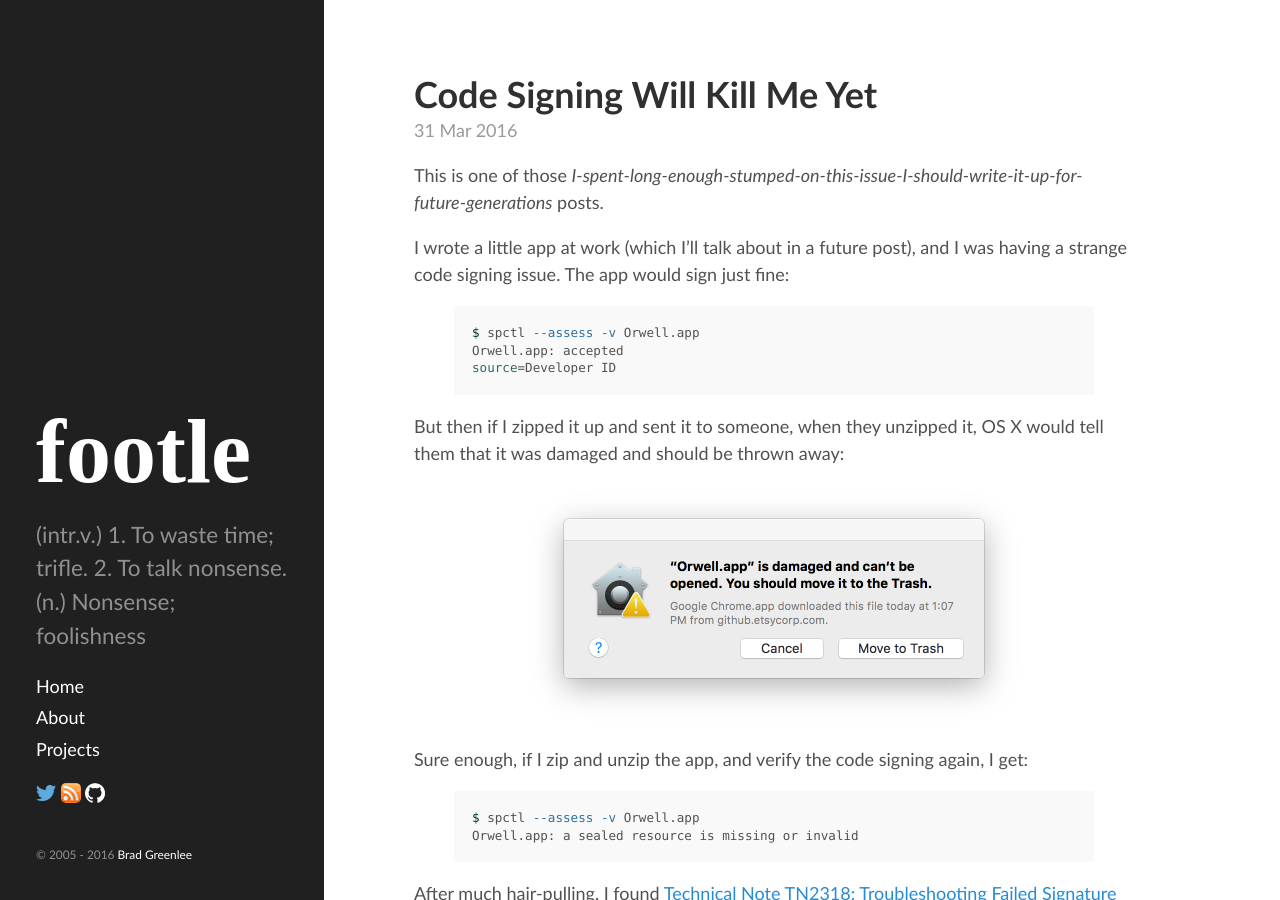
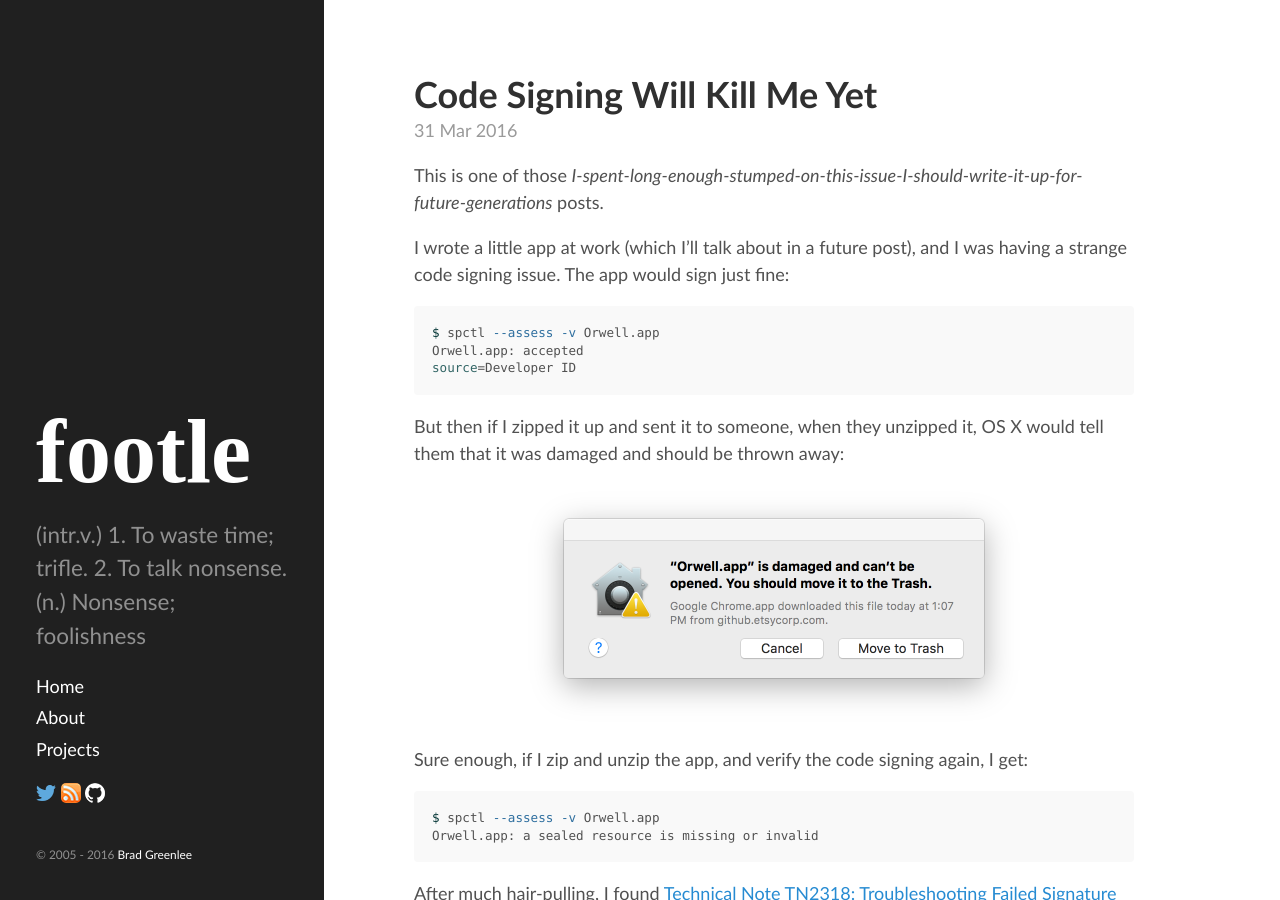
Before and after one commit to bgreenlee/bgreenlee.github.io, a Jekyll site: the page built from _posts/2016-03-31-code-signing-will-kill-me-yet.md, in a window 1280 px wide and 900 px high. Built offline with Jekyll 4.4.1, drawn with Linux system fonts in a browser that asks for light colours; some web fonts are replaced; comment, search, counter and statistics services are not loaded.

Commit message:
Trying to get this to work with the new GH pages & Travis

````diff
--- a/Gemfile
+++ b/Gemfile
@@ -5,5 +5,4 @@
 gem 'sprockets', '~> 3.0'
 gem 'classifier-reborn'
 gem 'jekyll-paginate'
-gem 'pygments.rb'
 gem 'rake'
--- a/_config.yml
+++ b/_config.yml
@@ -2,7 +2,6 @@
 markdown: kramdown
 kramdown:
     input: GFM
-highlighter: pygments
 gems: [jekyll-paginate]
 
 # Permalinks
--- a/_posts/2006-05-24-http-authorization-with-apachefastcgi.markdown
+++ b/_posts/2006-05-24-http-authorization-with-apachefastcgi.markdown
@@ -7,8 +7,8 @@
 ---
 It took me forever to figure this one out, but if you want HTTP Authentication to work with Apache 2 and mod_fastcgi, you need this in your apache conf file:
 
-{% highlight apache %}
+```
 FastCgiConfig -pass-header Authorization
-{% endhighlight %}
+```
 
 FastCGI doesn't pass the Authorization header by default for some reason.
--- a/_posts/2016-03-31-code-signing-will-kill-me-yet.md
+++ b/_posts/2016-03-31-code-signing-will-kill-me-yet.md
@@ -7,11 +7,11 @@
 
 I wrote a little app at work (which I'll talk about in a future post), and I was having a strange code signing issue. The app would sign just fine:
 
-{% highlight bash %}
+```bash
 $ spctl --assess -v Orwell.app
 Orwell.app: accepted
 source=Developer ID
-{% endhighlight %}
+```
 
 But then if I zipped it up and sent it to someone, when they unzipped it, OS X would tell them that it was damaged and should be thrown away:
 
@@ -19,10 +19,10 @@
 
  Sure enough, if I zip and unzip the app, and verify the code signing again, I get:
 
-{% highlight bash %}
+```bash
 $ spctl --assess -v Orwell.app
 Orwell.app: a sealed resource is missing or invalid
-{% endhighlight %}
+```
 
 After much hair-pulling, I found [Technical Note TN2318: Troubleshooting Failed Signature Verification](https://developer.apple.com/library/ios/technotes/tn2318/_index.html), which says:
 
@@ -30,14 +30,14 @@
 
 Sure enough:
 
-{% highlight bash %}
+```bash
 $ find Orwell.app -name "._*"
 Orwell.app/Contents/Resources/app/node_modules/applescript/._package.json
 Orwell.app/Contents/Resources/app/node_modules/applescript/lib/._applescript.js
 Orwell.app/Contents/Resources/app/node_modules/applescript/samples/._execString.js
 $ dot_clean Orwell.app
 $ find Orwell.app -name "._*"
-{% endhighlight %}
+```
 
 Running [dot_clean](https://developer.apple.com/library/mac/documentation/Darwin/Reference/ManPages/man1/dot_clean.1.html) before I signed the app fixed the issue.
 
````
Also changed, not shown: .travis.yml, Gemfile.lock.
